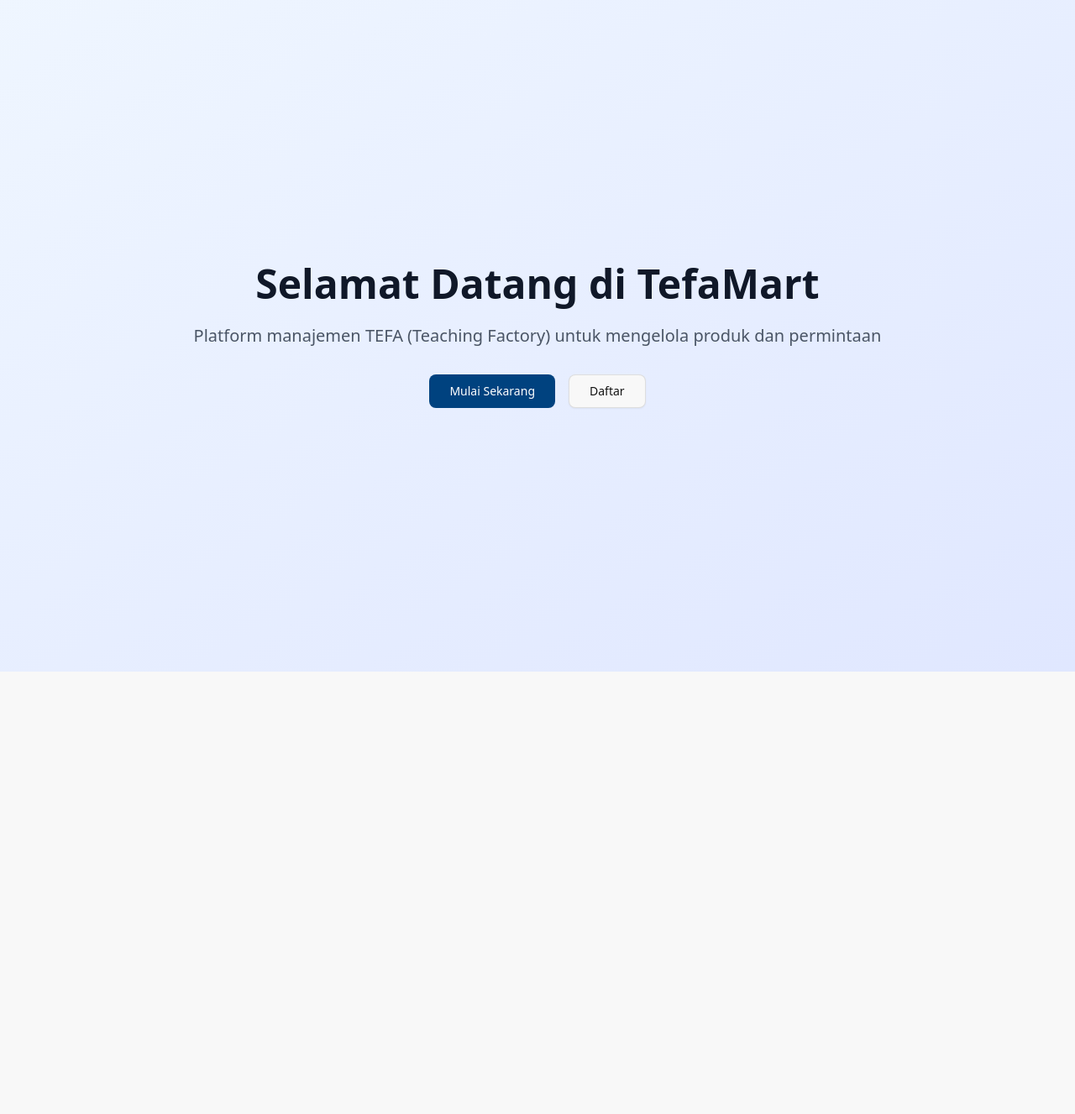
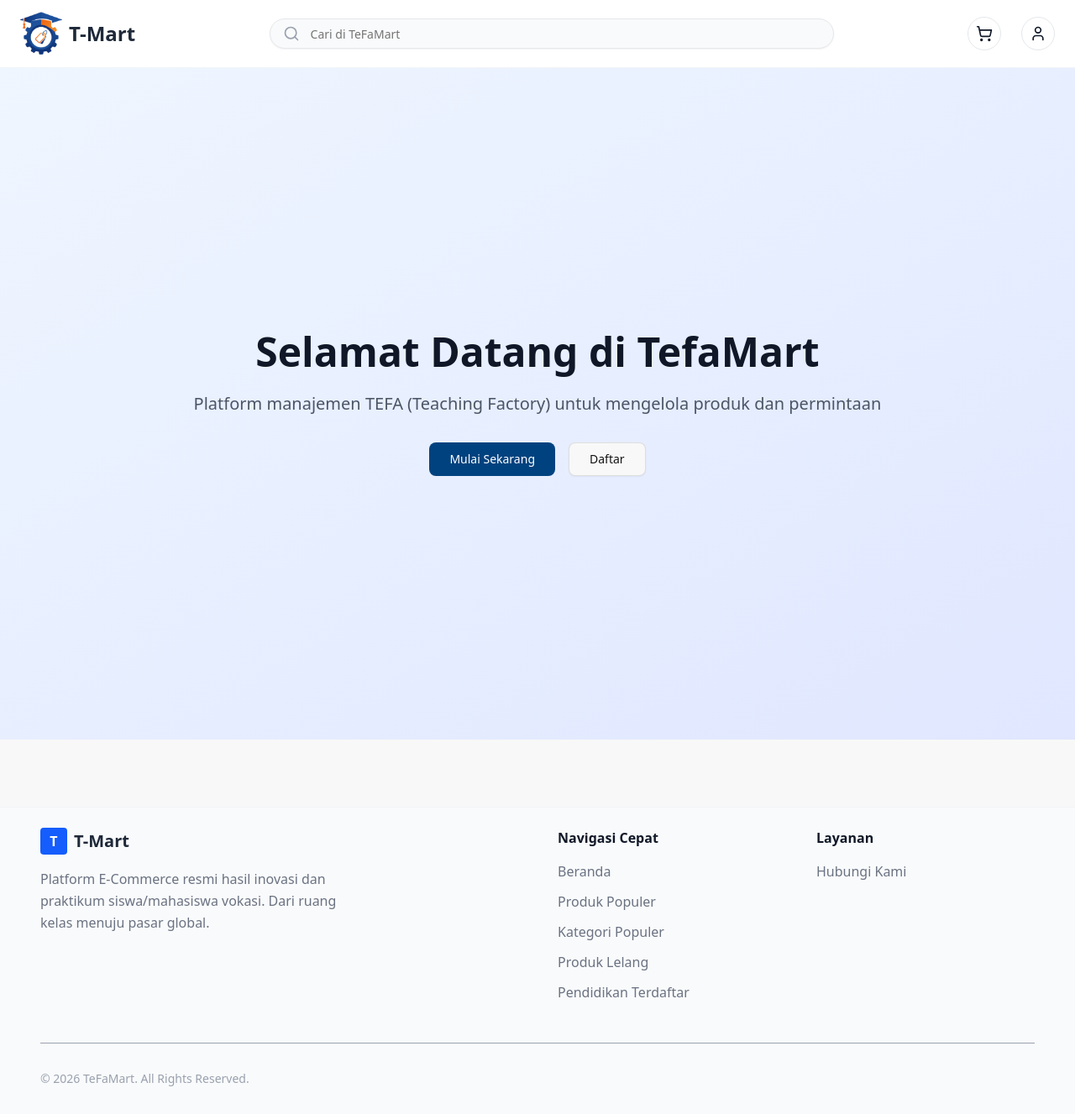
Before and after one commit to SeptianProject/TeFaMart, a Next.js app: page / in a window 1280 px wide. Shown: the whole page at 84% size. Before the commit the page ends 800 px from the top, so only its background shows below. Built offline with nearby package versions, Linux system fonts and the light colour scheme; no server answers.

Commit message:
feat: create navbar & footer

```diff
--- /dev/null
+++ b/src/app/(public)/layout.tsx
@@ -0,0 +1,18 @@
+import Navbar from "@/components/layout_client/Navbar";
+import Footer from "@/components/layout_client/Footer";
+
+export default function RootLayout({
+  children,
+}: Readonly<{
+  children: React.ReactNode;
+}>) {
+  return (
+    <div className="flex flex-col min-h-screen">
+        <Navbar />
+        <main className="grow">
+          {children}
+        </main>
+        <Footer />
+    </div>
+  );
+}
--- /dev/null
+++ b/src/components/layout_client/Footer.tsx
@@ -0,0 +1,66 @@
+import Link from "next/link";
+import { CardFooter } from "../ui/card";
+
+export default function Footer() {
+  return (
+    <CardFooter className="bg-gray-50 pt-16 pb-8 mt-20 border-t border-gray-100">
+      <div className="container mx-auto px-6">
+        <div className="grid grid-cols-1 md:grid-cols-4 gap-12 mb-12">
+          <div className="col-span-1 md:col-span-2">
+            <div className="flex items-center gap-2 mb-4">
+              <div className="w-8 h-8 bg-blue-600 rounded flex items-center justify-center text-white font-bold">
+                T
+              </div>
+              <span className="text-xl font-bold text-gray-800">T-Mart</span>
+            </div>
+            <p className="text-gray-500 leading-relaxed mb-6 max-w-sm">
+              Platform E-Commerce resmi hasil inovasi dan praktikum
+              siswa/mahasiswa vokasi. Dari ruang kelas menuju pasar global.
+            </p>
+          </div>
+
+          <div>
+            <h3 className="font-bold text-gray-900 mb-4">Navigasi Cepat</h3>
+            <ul className="space-y-3">
+              {[
+                "Beranda",
+                "Produk Populer",
+                "Kategori Populer",
+                "Produk Lelang",
+                "Pendidikan Terdaftar",
+              ].map((item) => (
+                <li key={item}>
+                  <Link
+                    href={"#"}
+                    className="text-gray-500 hover:text-blue-600 transition-colors"
+                  >
+                    {item}
+                  </Link>
+                </li>
+              ))}
+            </ul>
+          </div>
+
+          <div>
+            <h3 className="font-bold text-gray-900 mb-4">Layanan</h3>
+            <ul className="space-y-3">
+              <li>
+                <Link
+                  href="#"
+                  className="text-gray-500 hover:text-blue-600 transition-colors"
+                >
+                  Hubungi Kami
+                </Link>
+              </li>
+            </ul>
+          </div>
+        </div>
+        <div className="border-t border-gray-400 pt-8 text-center md:text-left">
+          <p className="text-gray-400 text-sm">
+            © 2026 TeFaMart. All Rights Reserved.
+          </p>
+        </div>
+      </div>
+    </CardFooter>
+  );
+}
--- /dev/null
+++ b/src/components/layout_client/Navbar.tsx
@@ -0,0 +1,34 @@
+import Link from "next/link";
+import { ShoppingCart, Search, User } from "lucide-react";
+import Image from "next/image";
+import { Input } from "../ui/input";
+import { Button } from "../ui/button";
+
+export default function Navbar() {
+  return (
+    <nav className="w-full bg-white border-b border-gray-100 sticky top-0 z-50">
+      <div className="container mx-auto px-6 h-20 flex items-center justify-between">
+        <Link href={"/"} className="flex items-center gap-2">
+          <Image src={"/logo-nav-client.png"} width={50} height={50} alt="" />
+          <span className="text-2xl font-bold text-gray-800">T-Mart</span>
+        </Link>
+        <div className="hidden md:flex flex-1 mx-12 max-w-2xl relative">
+          <Input
+            type="text"
+            placeholder="Cari di TeFaMart"
+            className="w-full bg-gray-50 border border-gray-200 rounded-full py-3 px-6 pl-12 focus:outline-none focus:ring-2 focus:ring-blue-500 transition-all"
+          />
+          <Search className="absolute left-4 top-1/2 -translate-y-1/2 text-gray-400 w-5 h-5" />
+        </div>
+        <div className="flex items-center gap-6">
+          <Button className="w-10 h-10 bg-white rounded-full overflow-hidden border border-gray-200">
+            <ShoppingCart className="w-6 h-6 text-gray-900" />
+          </Button>
+          <Button className="w-10 h-10 bg-white rounded-full overflow-hidden border border-gray-200">
+            <User className="w-6 h-6 text-gray-900" />
+          </Button>
+        </div>
+      </div>
+    </nav>
+  );
+}
```
Also changed, not shown: public/logo-nav-client.png (added), src/app/(public)/page.tsx (renamed from src/app/page.tsx).
